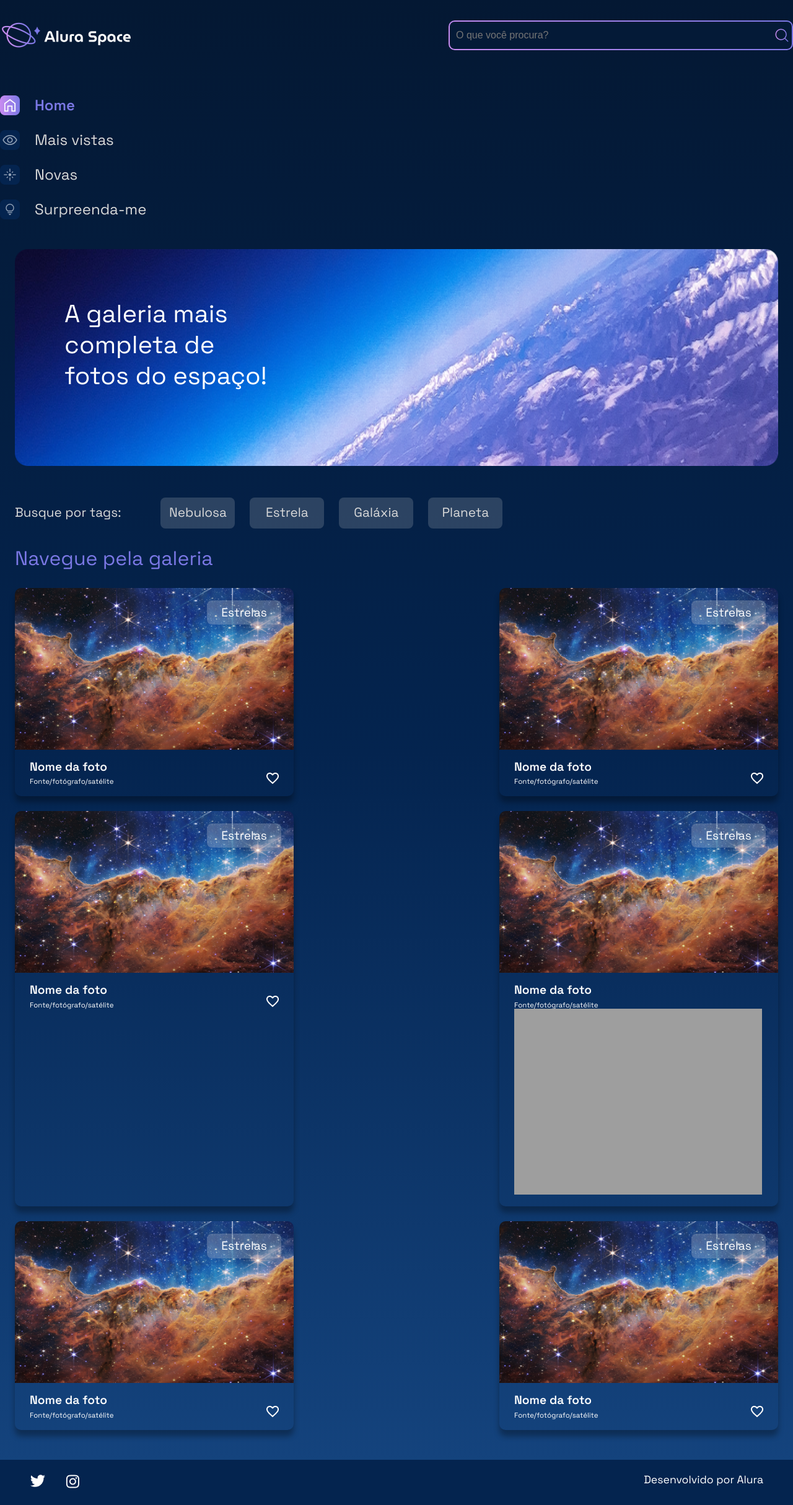
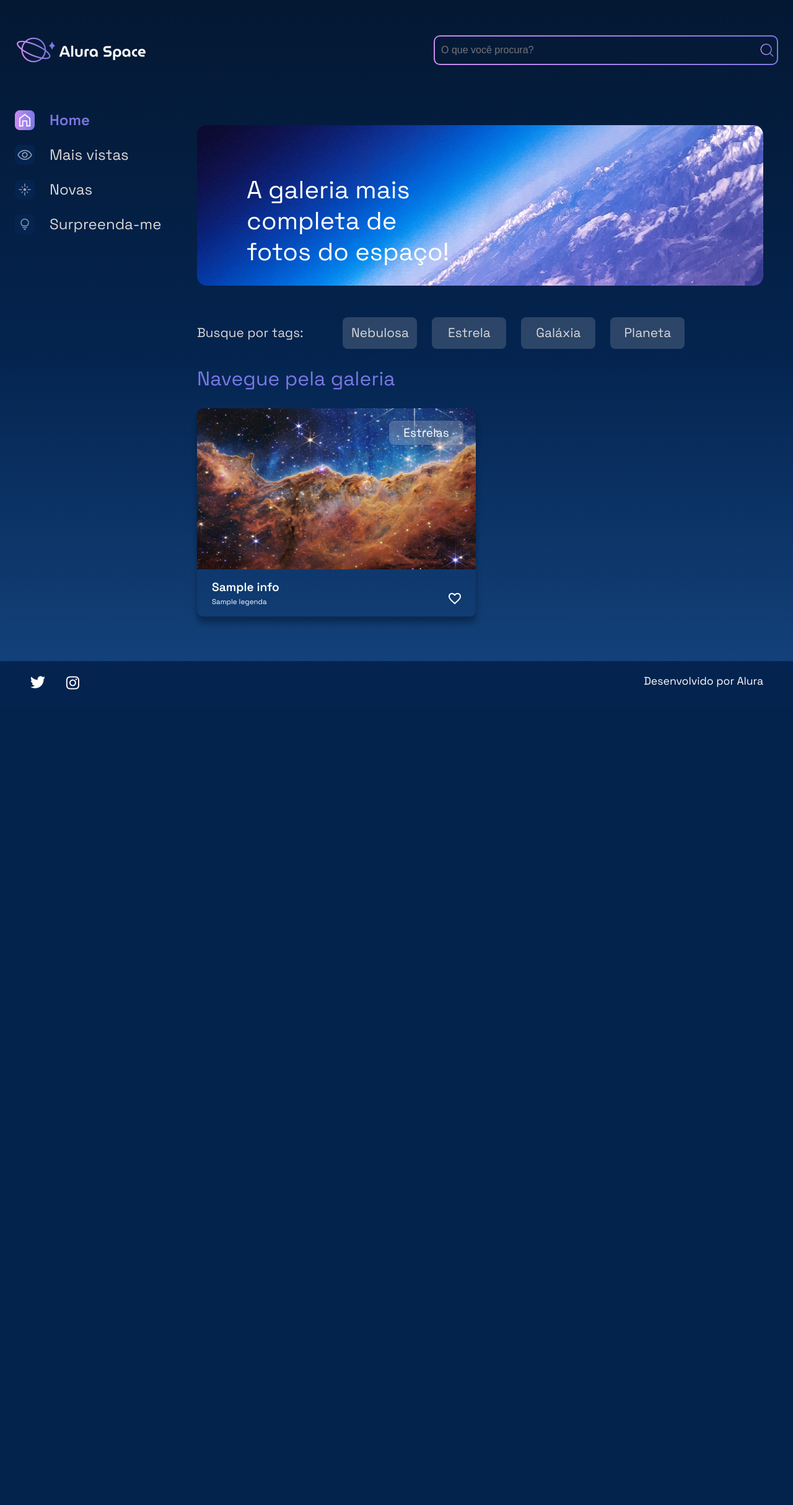
Before and after one commit to GaDaTI/alura-sapace, a Django app: template templates/galeria/index.html in a window 1280 px wide. Shown: the whole page at 62% size. After the commit the page ends 1113 px from the top, so only its background shows below. Run offline with Django 4.2, Linux system fonts and the light colour scheme; the template is opened without the code that fills it: most values are stand-ins (such as "Sample title", 1, 10 or a date in 2020); grey boxes are pictures that could not be loaded.

Commit message:
Editando os paths

```diff
--- a/templates/galeria/imagem.html
+++ b/templates/galeria/imagem.html
@@ -1,4 +1,4 @@
-{% extends 'base.html' %}
+{% extends 'galeria/base.html' %}
 {% load static %}
 {% block content %}
     <div class="pagina-inicial">
--- a/templates/galeria/index.html
+++ b/templates/galeria/index.html
@@ -1,4 +1,4 @@
-{% extends 'base.html' %}
+{% extends 'galeria/base.html' %}
 {% load static %}
 {% block content %}
     <div class="pagina-inicial">
@@ -20,96 +20,23 @@
                     <div class="cards">
                         <h2 class="cards__titulo">Navegue pela galeria</h2>
                         <ul class="cards__lista">
+                            {% for foto_id, info in cards.items %}
                             <li class="card">
                                 <a href="{% url 'imagem' %}">
                                     <img class="card__imagem" src="{% static '/assets/imagens/galeria/carina-nebula.png' %}" alt="foto">
                                 </a>
                                 <span class="card__tag">Estrelas</span>
                                 <div class="card__info">
-                                    <p class="card__titulo">Nome da foto</p>
+                                    <p class="card__titulo">{{info.nome}}</p>
                                     <div class="card__texto">
-                                        <p class="card__descricao">Fonte/fotógrafo/satélite</p>
+                                        <p class="card__descricao">{{info.legenda}}</p>
                                         <span>
                                             <img src="{% static '/assets/ícones/1x/favorite_outline.png' %}" alt="ícone de coração">
                                         </span>
                                     </div>
                                 </div>
                             </li>
-                            <li class="card">
-                                <a href="{% url 'imagem' %}">
-                                    <img class="card__imagem" src="{% static '/assets/imagens/galeria/carina-nebula.png' %}" alt="foto">
-                                </a>
-                                <span class="card__tag">Estrelas</span>
-                                <div class="card__info">
-                                    <p class="card__titulo">Nome da foto</p>
-                                    <div class="card__texto">
-                                        <p class="card__descricao">Fonte/fotógrafo/satélite</p>
-                                        <span>
-                                            <img src="{% static '/assets/ícones/1x/favorite_outline.png' %}" alt="ícone de coração">
-                                        </span>
-                                    </div>
-                                </div>
-                            </li>
-                            <li class="card">
-                                <a href="{% url 'imagem' %}">
-                                    <img class="card__imagem" src="{% static '/assets/imagens/galeria/carina-nebula.png' %}" alt="foto">
-                                </a>
-                                <span class="card__tag">Estrelas</span>
-                                <div class="card__info">
-                                    <p class="card__titulo">Nome da foto</p>
-                                    <div class="card__texto">
-                                        <p class="card__descricao">Fonte/fotógrafo/satélite</p>
-                                        <span>
-                                            <img src="{% static '/assets/ícones/1x/favorite_outline.png' %}" alt="ícone de coração">
-                                        </span>
-                                    </div>
-                                </div>
-                            </li>
-                            <li class="card">
-                                <a href="{% url 'imagem' %}">
-                                    <img class="card__imagem" src="{% static '/assets/imagens/galeria/carina-nebula.png' %}" alt="foto">
-                                </a>
-                                <span class="card__tag">Estrelas</span>
-                                <div class="card__info">
-                                    <p class="card__titulo">Nome da foto</p>
-                                    <div class="card__texto">
-                                        <p class="card__descricao">Fonte/fotógrafo/satélite</p>
-                                        <span>
-                                            <img src="{% static '/assets/ícones/1x/favorite_outline.png" alt="ícone de coração' %}">
-                                        </span>
-                                    </div>
-                                </div>
-                            </li>
-                            <li class="card">
-                                <a href="{% url 'imagem' %}">
-                                    <img class="card__imagem" src="{% static '/assets/imagens/galeria/carina-nebula.png' %}" alt="foto">
-                                </a>
-                                <span class="card__tag">Estrelas</span>
-                                <div class="card__info">
-                                    <p class="card__titulo">Nome da foto</p>
-                                    <div class="card__texto">
-                                        <p class="card__descricao">Fonte/fotógrafo/satélite</p>
-                                        <span>
-                                            <img src="{% static '/assets/ícones/1x/favorite_outline.png' %}" alt="ícone de coração">
-                                        </span>
-                                    </div>
-                                </div>
-                            </li>
-                            <li class="card">
-                                <a href="{% url 'imagem' %}">
-                                    <img class="card__imagem" src="{% static '/assets/imagens/galeria/carina-nebula.png' %}" alt="foto">
-                                </a>
-                                <span class="card__tag">Estrelas</span>
-                                <div class="card__info">
-                                    <p class="card__titulo">Nome da foto</p>
-                                    <div class="card__texto">
-                                        <p class="card__descricao">Fonte/fotógrafo/satélite</p>
-                                        <span>
-                                            <img src="{% static '/assets/ícones/1x/favorite_outline.png' %}" alt="ícone de coração">
-                                        </span>
-                                    </div>
-                                </div>
-                            </li>
+                            {% endfor %}
                         </ul>
                     </div>
                 </section>
--- a/templates/galeria/partials/_sidebar.html
+++ b/templates/galeria/partials/_sidebar.html
@@ -1,4 +1,5 @@
 {% load static %}
+<div class="pagina-inicial">
     <header class="cabecalho">
         <img src="{% static '/assets/logo/Logo(2).png' %}" alt="Logo da Alura Space" />
         <div class="cabecalho__busca">
@@ -11,10 +12,9 @@
     <main class="principal">
         <section class="menu-lateral">
             <nav class="menu-lateral__navegacao">
-            <a href="#"><img src="{% static '/assets/ícones/1x/Home - ativo.png' %}"> Home</a>
+                <a href="{% url 'index' %}"><img src="{% static '/assets/ícones/1x/Home - ativo.png' %}"> Home</a>
                 <a href="#"><img src="{% static '/assets/ícones/1x/Mais vistas - inativo.png' %}"> Mais vistas</a>
                 <a href="#"><img src="{% static '/assets/ícones/1x/Novas - inativo.png' %}"> Novas</a>
                 <a href="#"><img src="{% static '/assets/ícones/1x/Surpreenda-me - inativo.png' %}"> Surpreenda-me</a>
             </nav>
         </section>
-</main>
```
Lines whose indentation alone changed are shown as unchanged.
